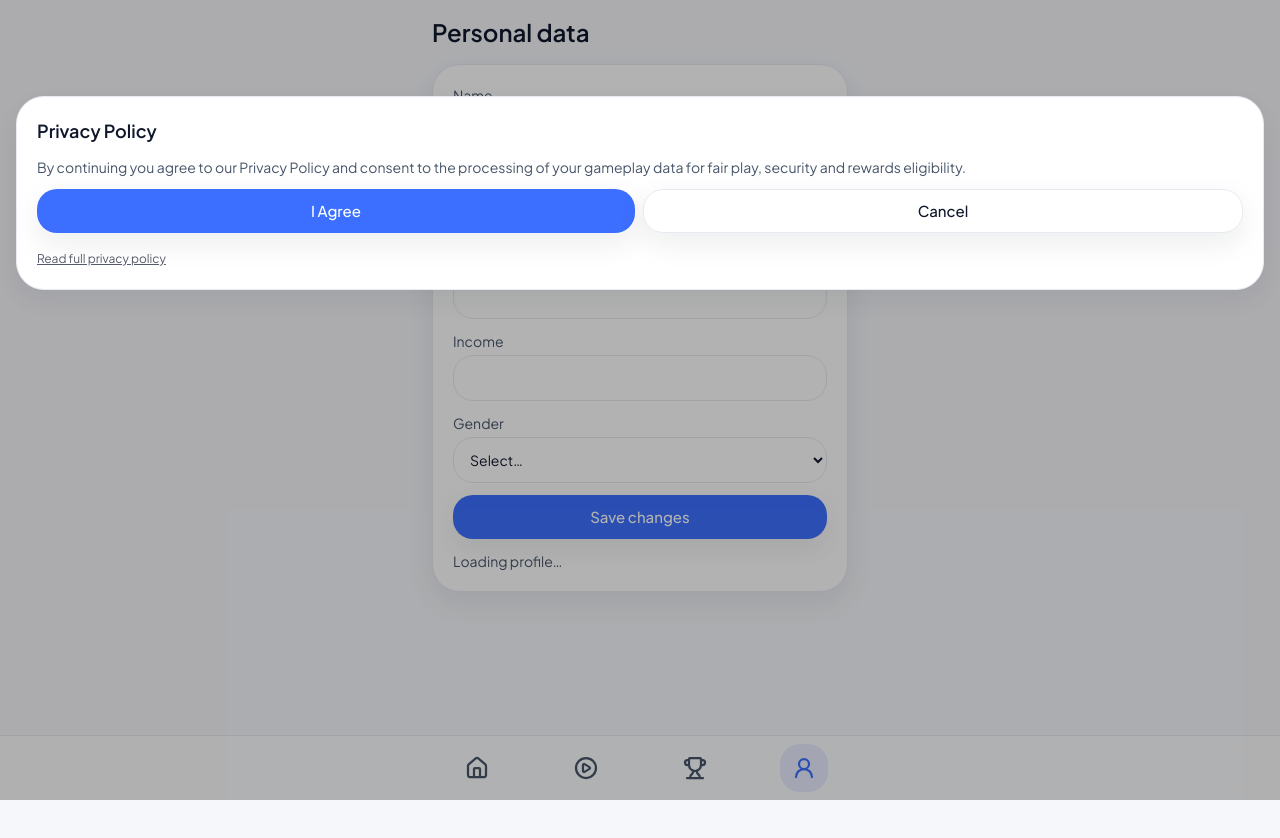
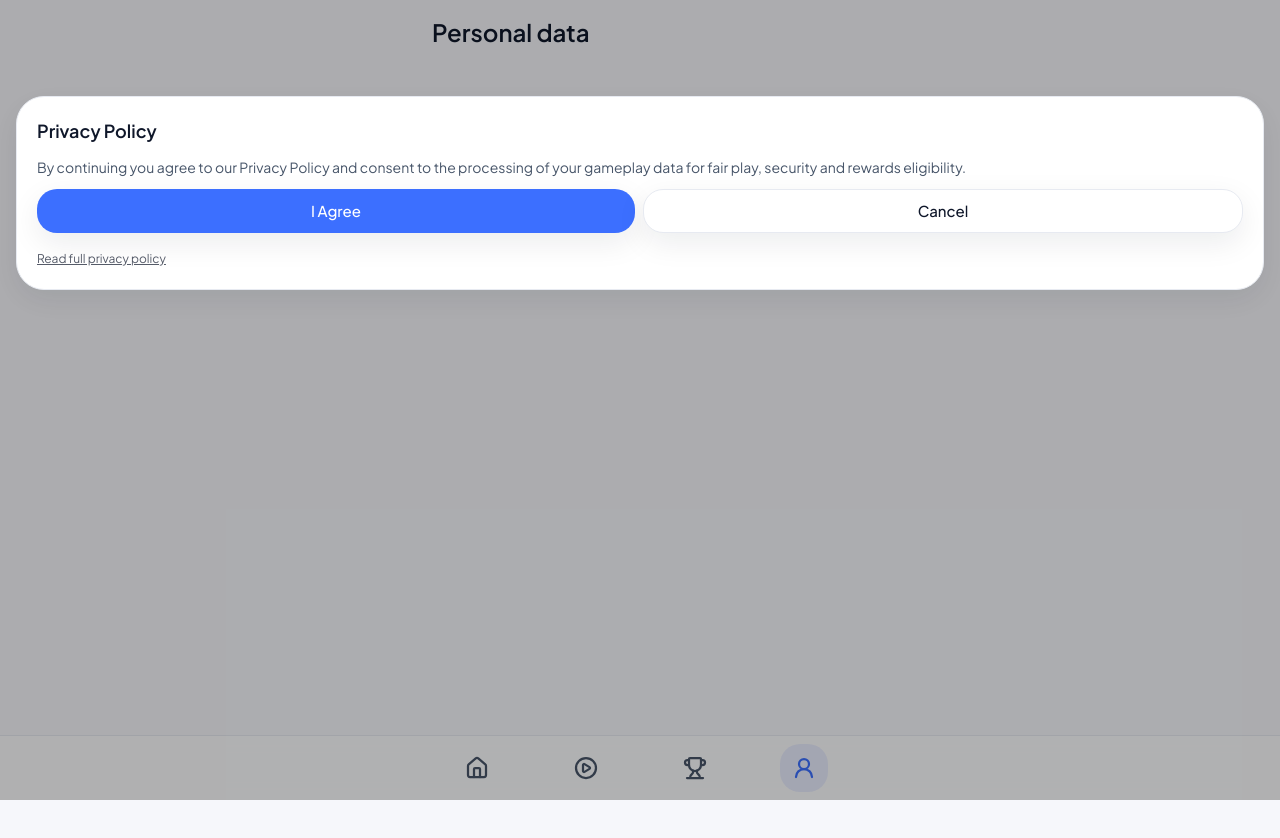
Before and after one commit to greatonical/cryptonaire-frontend, a Next.js app: page /profile/personal-data in a window 1280 px wide. Shown: the top 838 px of the page. Built offline with nearby package versions, Linux system fonts and the light colour scheme; no server answers; what @coinbase/onchainkit, secure-ls, wagmi would draw is missing.

Commit message:
Farcaster Commit

```diff
--- a/app/page.tsx
+++ b/app/page.tsx
@@ -22,9 +22,9 @@ export default function Page() {
     else router.replace("/signin");
   }, [jwt, router, onboardingSeen]);
 
-  useLayoutEffect(() => {
-    import("eruda").then((eruda) => eruda.default.init());
-  }, []);
+  // useLayoutEffect(() => {
+  //   import("eruda").then((eruda) => eruda.default.init());
+  // }, []);
 
 
   // useEffect(()=>{clear()},[])
--- a/components/profile/ProfileForm.tsx
+++ b/components/profile/ProfileForm.tsx
@@ -1,75 +1,79 @@
-"use client";
+// "use client";
 
-import { useState } from "react";
-import { Button } from "@components/design-system/atoms/Button";
-import { Card } from "@components/design-system/molecules/Card";
-import { Text } from "@components/design-system/atoms/Text";
-import { useProfile } from "@features/profile/hooks/use-profile";
-import toast from "react-hot-toast";
+// import { useState } from "react";
+// import { Button } from "@components/design-system/atoms/Button";
+// import { Card } from "@components/design-system/molecules/Card";
+// import { Text } from "@components/design-system/atoms/Text";
+// import { useProfile } from "@features/profile/hooks/use-profile";
+// import toast from "react-hot-toast";
+
+// export default function ProfileForm() {
+//   const { data: profile, isLoading, update, isUpdating } = useProfile();
+//   const [name, setName] = useState(profile?.name ?? "");
+//   const [dob, setDob] = useState(profile?.dob ?? "");
+//   const [job, setJob] = useState(profile?.job ?? "");
+//   const [income, setIncome] = useState(profile?.income ?? "");
+//   const [gender, setGender] = useState<"male" | "female" | "other" | "">((profile?.gender as any) ?? "");
+
+//   // Sync local state when profile loads
+//   if (!isLoading && profile && name === "" && (profile.name ?? "") !== "") {
+//     setName(profile.name ?? ""); setDob(profile.dob ?? ""); setJob(profile.job ?? "");
+//     setIncome(profile.income ?? ""); setGender((profile.gender as any) ?? "");
+//   }
+
+//   async function onSave() {
+//    try {
+//      await update({ name, dob, job, income, gender: (gender || undefined) as any });
+//       toast.success("Profile updated");
+//     } catch (e: any) {
+//       toast.error(e?.message ?? "Update failed");
+//     }
+
+//   }
+
+//   return (
+//     <Card className="space-y-3">
+//       <div className="grid gap-3">
+//         <label className="text-sm">
+//           <span className="text-ink-600">Name</span>
+//           <input value={name} onChange={(e) => setName(e.target.value)} className="mt-1 w-full rounded-xl border border-line p-3" />
+//         </label>
+
+//         <label className="text-sm">
+//           <span className="text-ink-600">Date of birth</span>
+//           <input type="date" value={dob} onChange={(e) => setDob(e.target.value)} className="mt-1 w-full rounded-xl border border-line p-3" />
+//         </label>
+
+//         <label className="text-sm">
+//           <span className="text-ink-600">Job</span>
+//           <input value={job} onChange={(e) => setJob(e.target.value)} className="mt-1 w-full rounded-xl border border-line p-3" />
+//         </label>
+
+//         <label className="text-sm">
+//           <span className="text-ink-600">Income</span>
+//           <input value={income} onChange={(e) => setIncome(e.target.value)} className="mt-1 w-full rounded-xl border border-line p-3" />
+//         </label>
+
+//         <label className="text-sm">
+//           <span className="text-ink-600">Gender</span>
+//           <select value={gender} onChange={(e) => setGender(e.target.value as any)} className="mt-1 w-full rounded-xl border border-line p-3">
+//             <option value="">Select…</option>
+//             <option value="male">Male</option>
+//             <option value="female">Female</option>
+//             <option value="other">Other</option>
+//           </select>
+//         </label>
+//       </div>
+
+//       <Button onClick={onSave} disabled={isUpdating} block>
+//         {isUpdating ? "Saving…" : "Save changes"}
+//       </Button>
+
+//       {isLoading && <Text tone="muted" size="sm">Loading profile…</Text>}
+//     </Card>
+//   );
+// }
 
 export default function ProfileForm() {
-  const { data: profile, isLoading, update, isUpdating } = useProfile();
-  const [name, setName] = useState(profile?.name ?? "");
-  const [dob, setDob] = useState(profile?.dob ?? "");
-  const [job, setJob] = useState(profile?.job ?? "");
-  const [income, setIncome] = useState(profile?.income ?? "");
-  const [gender, setGender] = useState<"male" | "female" | "other" | "">((profile?.gender as any) ?? "");
-
-  // Sync local state when profile loads
-  if (!isLoading && profile && name === "" && (profile.name ?? "") !== "") {
-    setName(profile.name ?? ""); setDob(profile.dob ?? ""); setJob(profile.job ?? "");
-    setIncome(profile.income ?? ""); setGender((profile.gender as any) ?? "");
-  }
-
-  async function onSave() {
-   try {
-     await update({ name, dob, job, income, gender: (gender || undefined) as any });
-      toast.success("Profile updated");
-    } catch (e: any) {
-      toast.error(e?.message ?? "Update failed");
-    }
-
-  }
-
-  return (
-    <Card className="space-y-3">
-      <div className="grid gap-3">
-        <label className="text-sm">
-          <span className="text-ink-600">Name</span>
-          <input value={name} onChange={(e) => setName(e.target.value)} className="mt-1 w-full rounded-xl border border-line p-3" />
-        </label>
-
-        <label className="text-sm">
-          <span className="text-ink-600">Date of birth</span>
-          <input type="date" value={dob} onChange={(e) => setDob(e.target.value)} className="mt-1 w-full rounded-xl border border-line p-3" />
-        </label>
-
-        <label className="text-sm">
-          <span className="text-ink-600">Job</span>
-          <input value={job} onChange={(e) => setJob(e.target.value)} className="mt-1 w-full rounded-xl border border-line p-3" />
-        </label>
-
-        <label className="text-sm">
-          <span className="text-ink-600">Income</span>
-          <input value={income} onChange={(e) => setIncome(e.target.value)} className="mt-1 w-full rounded-xl border border-line p-3" />
-        </label>
-
-        <label className="text-sm">
-          <span className="text-ink-600">Gender</span>
-          <select value={gender} onChange={(e) => setGender(e.target.value as any)} className="mt-1 w-full rounded-xl border border-line p-3">
-            <option value="">Select…</option>
-            <option value="male">Male</option>
-            <option value="female">Female</option>
-            <option value="other">Other</option>
-          </select>
-        </label>
-      </div>
-
-      <Button onClick={onSave} disabled={isUpdating} block>
-        {isUpdating ? "Saving…" : "Save changes"}
-      </Button>
-
-      {isLoading && <Text tone="muted" size="sm">Loading profile…</Text>}
-    </Card>
-  );
+  return <></>
 }
--- a/features/profile/hooks/use-profile.ts
+++ b/features/profile/hooks/use-profile.ts
@@ -4,7 +4,7 @@ import { useQuery, useMutation, useQueryClient } from "@tanstack/react-query";
 import {
   fetchProfile,
   updateProfile,
-  type ProfileDTO,
+  // type ProfileDTO,
   type Profile,
 } from "../services/profile.client";
 
@@ -19,7 +19,7 @@ export function useProfile() {
 
   const { mutateAsync, isPending: isUpdating } = useMutation({
     mutationKey: ["profile", "update"],
-    mutationFn: (patch: ProfileDTO) => updateProfile(patch),
+    // mutationFn: (patch: ProfileDTO) => updateProfile(patch),
     onSuccess: (next) => {
       qc.setQueryData<Profile>(["profile", "me"], (prev) => ({ ...(prev ?? {} as any), ...(next as any) }));
     },
```
